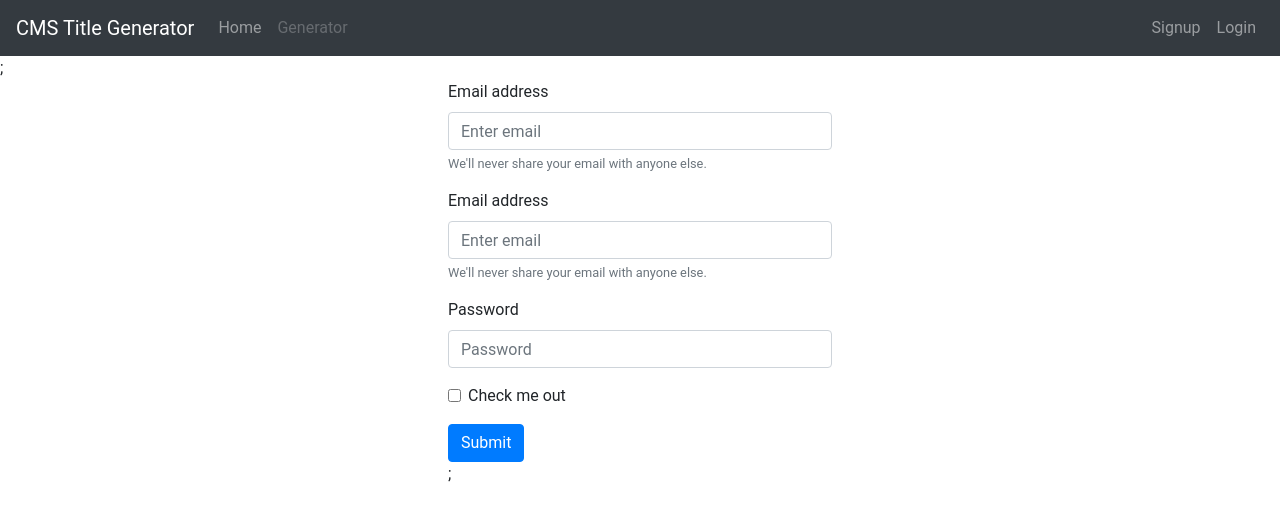
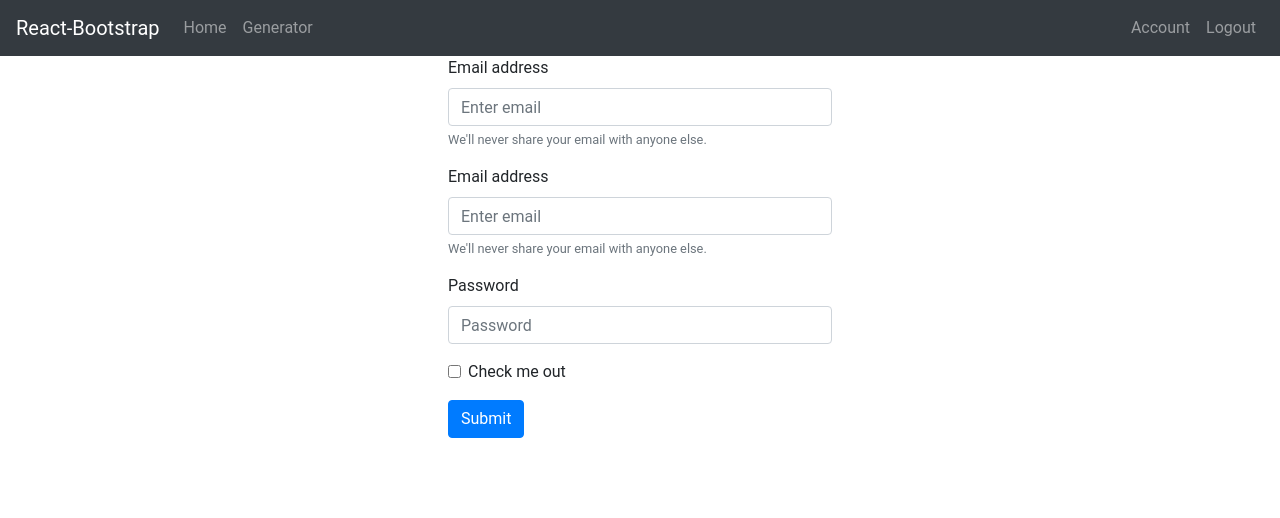
Before and after one commit to DevWichrowski/CMS-title-generator, a React (Create React App) app: page / in a window 1280 px wide. Shown: the top 518 px of the page. Built offline with nearby package versions, Linux system fonts and the light colour scheme.

Commit message:
Added Menu case and deleted unused ;

```diff
--- a/src/components/LoginForm/LoginForm.js
+++ b/src/components/LoginForm/LoginForm.js
@@ -29,7 +29,7 @@ export default class LoginForm extends Component {
 					<Button variant="primary" type="submit">
 						Submit
 					</Button>
-				</Form>;
+				</Form>
 			</div>
 		);
 	}
--- a/src/components/Menu/GuestMenu/GuestMenu.js
+++ b/src/components/Menu/GuestMenu/GuestMenu.js
@@ -20,7 +20,7 @@ export default class GuestMenu extends Component {
 							</Nav.Link>
 						</Nav>
 					</Navbar.Collapse>
-				</Navbar>;
+				</Navbar>
 			</div>
 		);
 	}
--- a/src/components/Menu/LoggedInMenu/LoggedInMenu.js
+++ b/src/components/Menu/LoggedInMenu/LoggedInMenu.js
@@ -1,4 +1,5 @@
 import React from 'react';
+import { Navbar, Nav } from 'react-bootstrap';
 
 export default function LoggedInMenu() {
 	return (
@@ -18,7 +19,7 @@ export default function LoggedInMenu() {
 						</Nav.Link>
 					</Nav>
 				</Navbar.Collapse>
-			</Navbar>;
+			</Navbar>
 		</div>
 	);
 }
--- a/src/components/Menu/Menu.js
+++ b/src/components/Menu/Menu.js
@@ -1,10 +1,20 @@
-import React from 'react'
+import React, { Component } from 'react'
+import LoggedInMenu from './LoggedInMenu/LoggedInMenu';
 import GuestMenu from './GuestMenu/GuestMenu';
 
-export default function Menu() {
-  return (
-    <div>
-      <GuestMenu />
-    </div>
-  )
+export default class Menu extends Component {
+  constructor(props){
+    super(props);
+
+    this.state = {
+      loggedIn: true,
+    };
+  }
+  render() {
+    return (
+      <div>
+        {this.state.loggedIn ? <LoggedInMenu /> : <GuestMenu />}
+      </div>
+    )
+  }
 }
--- a/src/components/RegistrationForm/RegistrationForm.js
+++ b/src/components/RegistrationForm/RegistrationForm.js
@@ -82,7 +82,7 @@ export default class RegistrationForm extends Component {
 					<Button variant="primary" onClick={this.registerUser}>
 						Submit
 					</Button>
-				</Form>;
+				</Form>
 			</div>
 		);
 	}
```
